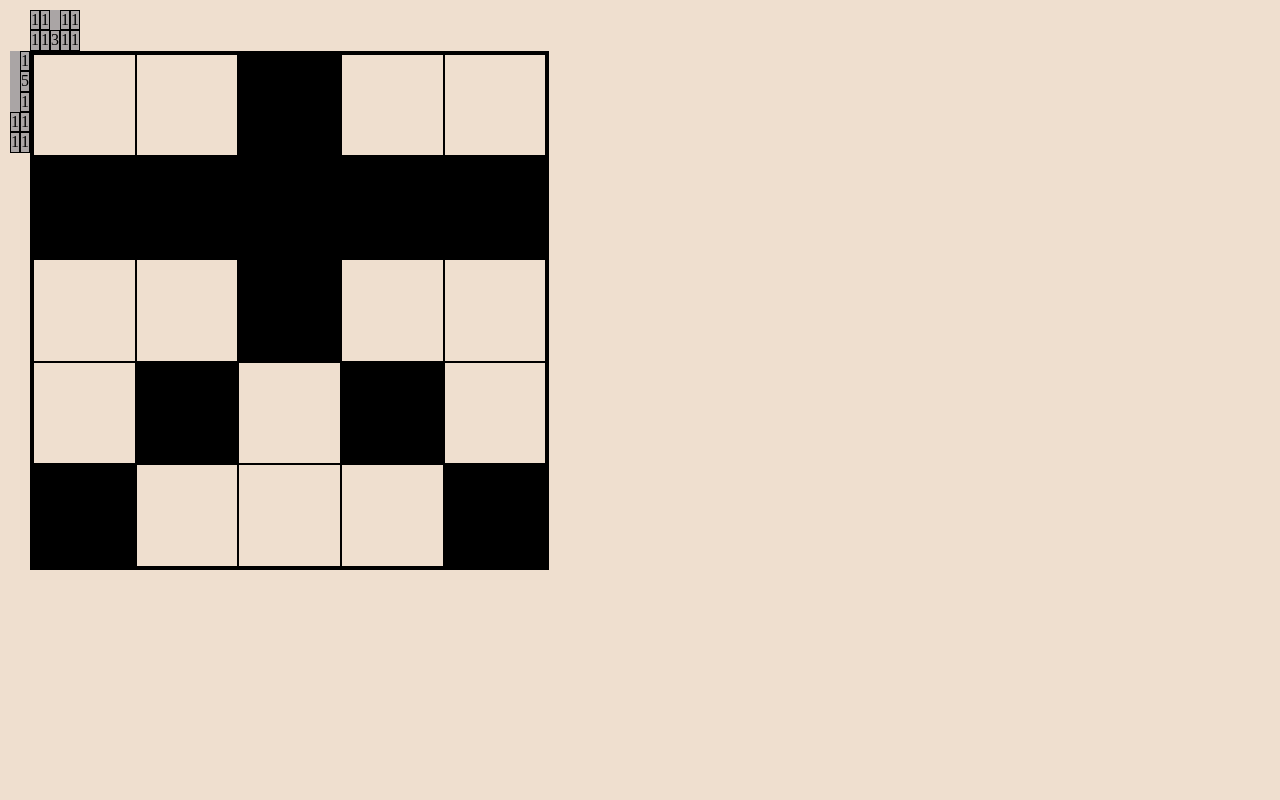
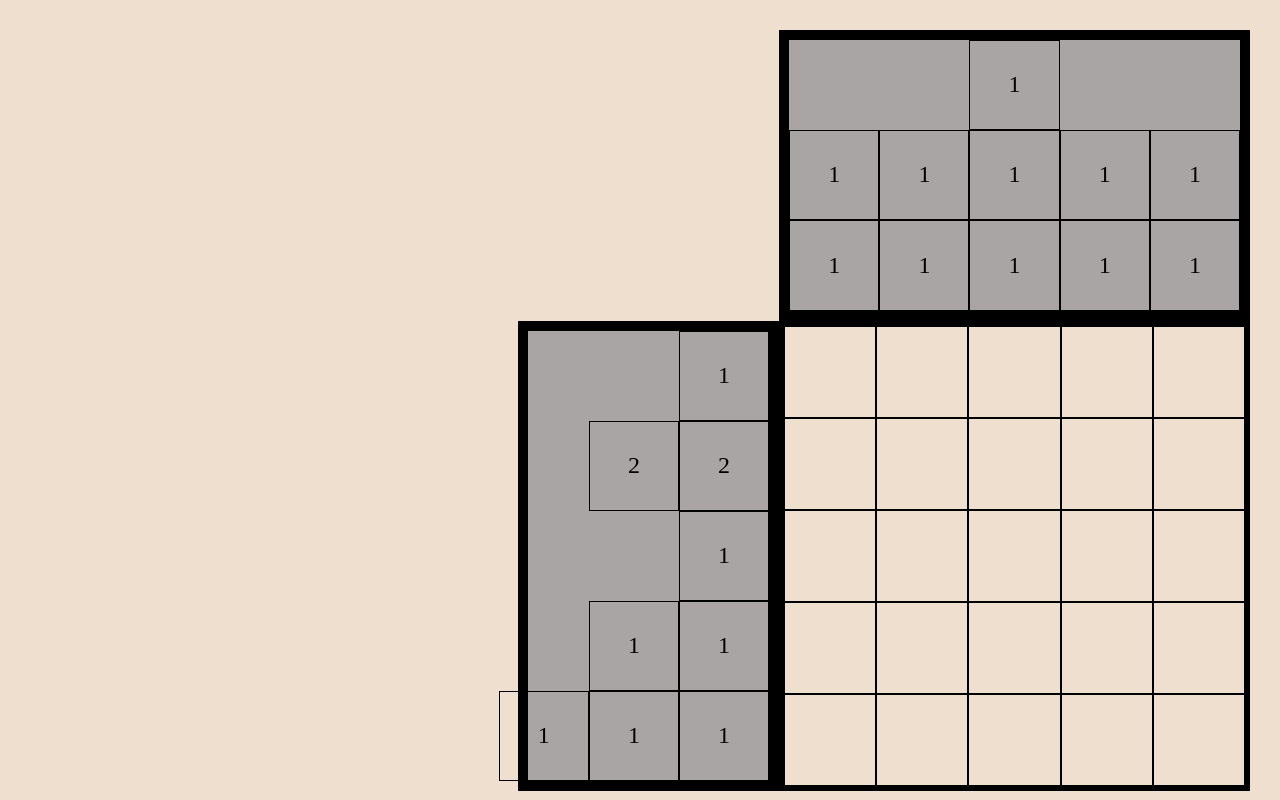
Before and after one commit to AndreiMakhnach2209/andreimakhnach2209-JSFE2023Q4, a website built with webpack: page nonograms/src/index.html in a window 1280 px wide. Built offline with nearby package versions, Linux system fonts and the light colour scheme.

Commit message:
fix: fix gamefield element

```diff
--- a/nonograms/src/assets/missions/missions.js
+++ b/nonograms/src/assets/missions/missions.js
@@ -2,10 +2,10 @@ export default {
   easy: [
     [
       [0, 0, 1, 0, 0],
-      [1, 1, 1, 1, 1],
+      [1, 1, 0, 1, 1],
       [0, 0, 1, 0, 0],
       [0, 1, 0, 1, 0],
-      [1, 0, 0, 0, 1],
+      [1, 0, 1, 0, 1],
     ],
     [
       [1, 1, 1, 1, 1],
--- a/nonograms/src/css-modules/body.css
+++ b/nonograms/src/css-modules/body.css
@@ -10,15 +10,20 @@
 }
 
 .body {
-  max-height: 100vh;
-  max-width: 100vw;
+  height: 100vh;
+  width: 100vw;
   display: flex;
-  flex-direction: column;
   background-color: var(--background-light, #cfcfcf);
-  padding: 10px;
+  padding: 30px;
 }
 
 .field_wrap {
-  max-width: 100%;
-  height: 70cqh;
+  flex-grow: 1;
+  max-height: 100%;
 }
+
+.control_wrap {
+  flex-grow: 0;
+  max-height: 100%;
+  flex-basis: 40%;
+}
--- a/nonograms/src/css-modules/gamefield-styles.css
+++ b/nonograms/src/css-modules/gamefield-styles.css
@@ -1,19 +1,14 @@
 .container {
-  width:100%;
-  height: 100%;
-  position: relative;
   display: grid;
-  justify-items: start;
-  grid-template-columns: auto 1fr;
-  grid-template-rows: auto 1fr;
+  grid-template-columns: 3fr 5fr;
+  grid-template-rows: 3fr 5fr;
   grid-template-areas: ". header-field"
                        "aside-field field";
 }
 
 .field {
-  aspect-ratio: 1;
   grid-area: field;
-  border: 3px solid var(--border-dark);
+  border: 5px solid var(--border-dark);
   display: grid;
 }
 
@@ -35,6 +30,7 @@
   align-items: center;
   aspect-ratio: 1;
   border: 1px solid var(--border-dark);
+  font-size: 3vh;
 }
 
 .black {
@@ -42,17 +38,21 @@
 }
 
 .header_field {
+  border: 10px solid var(--border-dark);
   display: flex;
   grid-area: header-field;
+
 }
 
 .aside_field {
+  border: 10px solid var(--border-dark);
   display: flex;
   flex-direction: column;
   grid-area: aside-field;
 }
 
 .clue_row {
+  flex-grow: 1;
   display: flex;
   justify-content: end;
   background-color: var(--background-clue-light);
@@ -61,3 +61,10 @@
 .header_field .clue_row {
   flex-direction: column;
 }
+
+.unit span {
+}
+
+.aside_field .clue_row .unit {
+
+}
--- a/nonograms/src/index.js
+++ b/nonograms/src/index.js
@@ -9,3 +9,7 @@ gamefieldWrap.className = styles.field_wrap;
 body.className = styles.body;
 gamefieldWrap.append(gamefield);
 body.append(gamefieldWrap);
+
+const controlWrap = document.createElement('div');
+controlWrap.className = styles.control_wrap;
+body.prepend(controlWrap);
--- a/nonograms/src/js-modules/create-gamefield.js
+++ b/nonograms/src/js-modules/create-gamefield.js
@@ -17,7 +17,7 @@ export default function () {
     for (let j = 0; j < range; j++) {
       const unit = document.createElement('div');
       unit.className = styles.unit;
-      if (currentMatrix[i][j]) unit.classList.add(styles.black); // FOR TEST
+      // if (currentMatrix[i][j]) unit.classList.add(styles.black); // FOR TEST
       field.append(unit);
     }
   }
```
Also changed, not shown: 1 other file.
